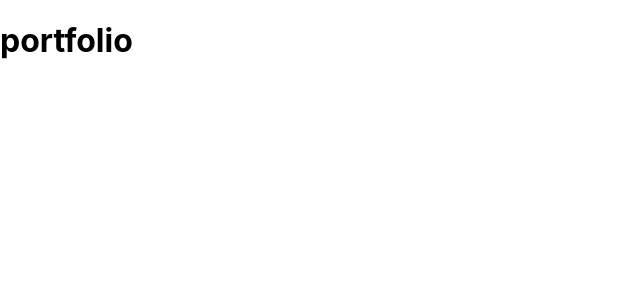
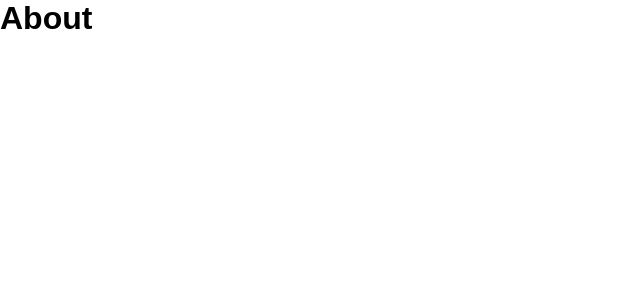
Before and after one commit to Slavi-Svec/portfolio-website-v3, a React (Create React App) app: page / in a window 1280 px wide. Shown: the top 300 px of the page, without its empty margins (0-640 px from the left). Built offline with nearby package versions, Linux system fonts and the light colour scheme.

Commit message:
Create router and about page

```diff
--- a/package.json
+++ b/package.json
@@ -6,6 +6,7 @@
     "@testing-library/jest-dom": "^5.11.4",
     "@testing-library/react": "^11.1.0",
     "@testing-library/user-event": "^12.1.10",
+    "eslint": "^7.23.0",
     "react": "^17.0.2",
     "react-dom": "^17.0.2",
     "react-router-dom": "^5.2.0",
--- a/src/App.css
+++ b/src/App.css
@@ -0,0 +1,6 @@
+* {
+    box-sizing: border-box;
+    margin: 0;
+    padding: 0;
+    font-family: 'PT Sans', sans-serif;
+  }
--- a/src/App.js
+++ b/src/App.js
@@ -1,11 +1,19 @@
-import './App.css';
+import React from 'react'
+import './App.css'
+import { BrowserRouter as Router, Switch, Route } from 'react-router-dom';
+import About from './pages/About/About'
 
-function App() {
+
+const App = () => {
   return (
-    <div className="App">
-                <h1>portfolio</h1>
-    </div>
-  );
+      <>
+      <Router>
+        <Switch>
+          <Route path='/' exact component={About} />
+        </Switch>
+      </Router>
+    </>
+  )
 }
 
 export default App;
--- a/src/index.css
+++ b/src/index.css
@@ -1,4 +1,4 @@
-body {
+/* body {
   margin: 0;
   font-family: -apple-system, BlinkMacSystemFont, 'Segoe UI', 'Roboto', 'Oxygen',
     'Ubuntu', 'Cantarell', 'Fira Sans', 'Droid Sans', 'Helvetica Neue',
@@ -10,4 +10,4 @@ body {
 code {
   font-family: source-code-pro, Menlo, Monaco, Consolas, 'Courier New',
     monospace;
-}
+} */
--- /dev/null
+++ b/src/pages/About/About.jsx
@@ -0,0 +1,11 @@
+import React from 'react'
+
+const  About = () => {
+    return (
+        <div>
+            <h1>About</h1>
+        </div>
+    )
+}
+
+export default About
```
Also changed, not shown: src/pages/About/styles.css (added), 2 other files (tests, documents, lock files or other folders).
